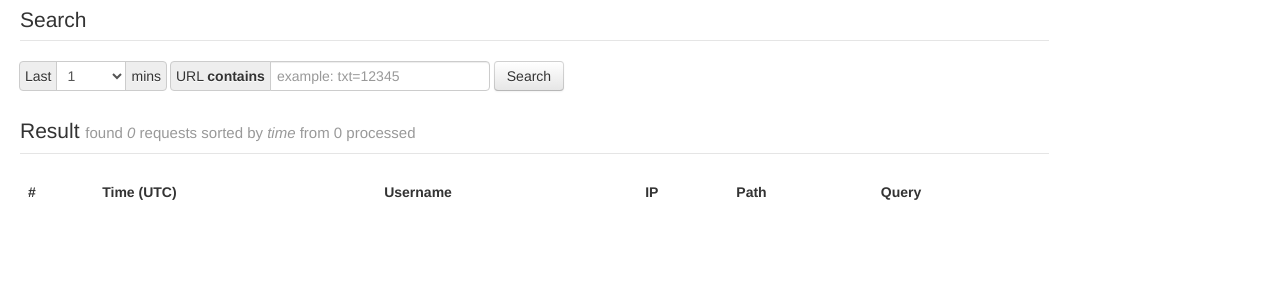
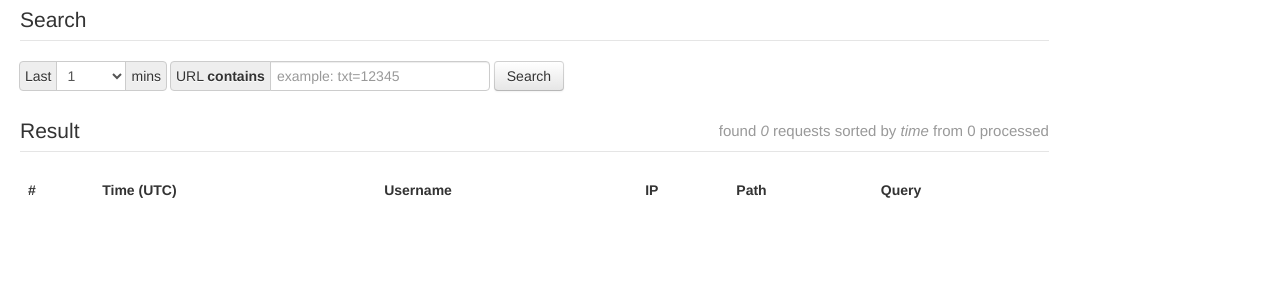
Before and after one commit to kakutuzov/http_log_viewer_prj, a Flask app: page /log/search/url in a window 1280 px wide. Shown: the top 300 px of the page. Run offline with Flask 2, Linux system fonts and the light colour scheme; lists and menus that the app fills with data are empty; parts of the project's set-up code (start-up, migrations or seed data) failed here and were passed over.

Commit message:
fix:style.css - legend on found requests

```diff
--- a/src/static/css/style.css
+++ b/src/static/css/style.css
@@ -42,7 +42,7 @@ li.tr-result-ip strong{
 }
 
 
-.tr-result legend small {
+.tr-result legend small, .hlsu-result-grid legend small{
     float: right;
     text-align: right;
 }
```
